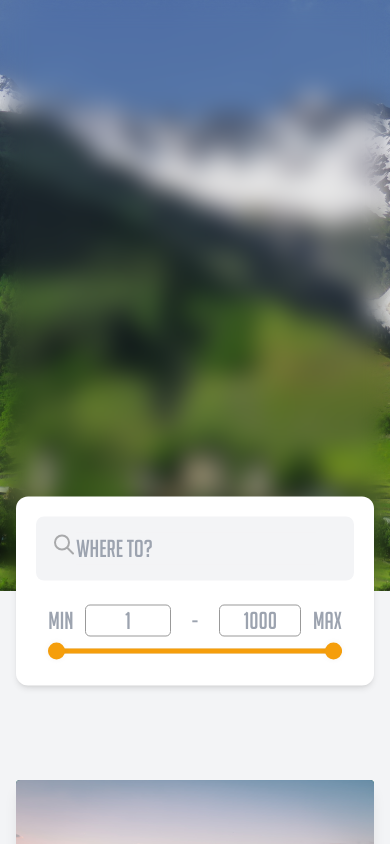
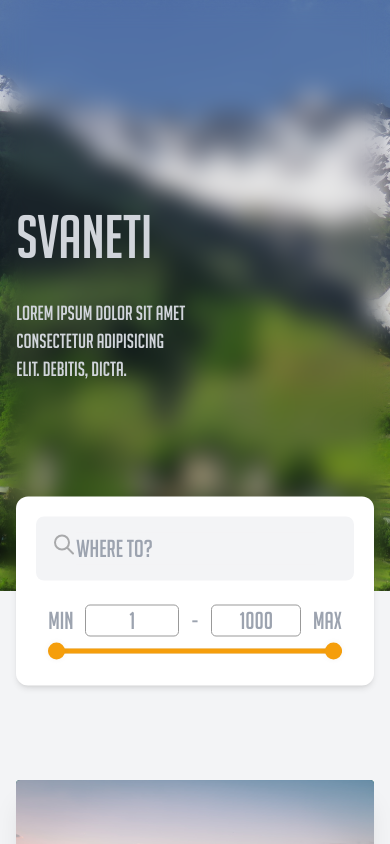
Before and after one commit to ajikia15/TravelAgency, a SvelteKit app: page / in a window 390 px wide. Shown: the top 844 px of the page. Built offline with nearby package versions, Linux system fonts and the light colour scheme.

Commit message:
small fixes

```diff
--- a/src/components/Card.svelte
+++ b/src/components/Card.svelte
@@ -3,17 +3,18 @@
 	export let tour;
 </script>
 
-<div class="group flex flex-col overflow-hidden rounded bg-emerald-800 text-white shadow-lg">
+<div
+	class="group flex flex-col overflow-hidden rounded bg-emerald-800 text-white shadow-xl transition-all hover:scale-105 hover:shadow-2xl">
 	<div class="overflow-hidden">
 		<img
-			class="w-full transition-all duration-500 ease-in-out group-hover:scale-[1.05] "
+			class="w-full transition-all duration-500 ease-in-out hover:scale-105 "
 			src={tour.src[0]}
 			alt="Sunset in the mountains" />
 	</div>
 	<div class="px-6 py-4 shadow-2xl">
 		<a
 			href="https://en.wikipedia.org/wiki/Svaneti"
-			class="inline-block text-3xl  transition-all duration-500 ease-in-out group-hover:text-amber-500 "
+			class="inline-block text-3xl  transition-all duration-500 ease-in-out group-hover:text-amber-500"
 			>{tour.destination}</a>
 		<p class="truncate text-xl text-gray-300 transition-all duration-300 lg:text-xl">
 			{tour.description}
--- a/src/components/Hero.svelte
+++ b/src/components/Hero.svelte
@@ -1,2 +1,18 @@
 <section
-	class="relative z-[-1] grid h-[70vh] w-full place-items-center bg-[url('/hero-svaneti-2.jpg')] bg-cover bg-top pt-0 after:absolute after:z-[-1] after:h-full after:w-full after:backdrop-blur-md md:pt-14" />
+	class="relative z-[-1] grid h-[70vh] w-full place-items-center bg-[url('/hero-svaneti-2.jpg')] bg-cover bg-top pt-0 after:absolute after:z-[-1] after:h-full after:w-full after:backdrop-blur-md md:pt-14">
+	<div class="grid h-5/6 w-11/12 grid-cols-2 gap-4 border-red-600 ">
+		<header class="grid border-yellow-400 text-gray-300">
+			<div class="flex flex-col justify-center ">
+				<div class="">
+					<p class="text-6xl">Svaneti</p>
+					<p class="pt-8 text-xl">
+						Lorem ipsum dolor sit amet consectetur adipisicing elit. Debitis, dicta.
+					</p>
+				</div>
+			</div>
+		</header>
+		<aside class="grid place-items-end border-yellow-200">
+			<div class="flex h-full w-5/6 items-center justify-center rounded-md  text-white" />
+		</aside>
+	</div>
+</section>
--- a/src/components/Range.svelte
+++ b/src/components/Range.svelte
@@ -65,7 +65,7 @@
 	}
 	.price-input .field {
 		display: flex;
-		width: 50%;
+		width: 80%;
 		align-items: center;
 	}
 	.field input {
--- a/src/utils/tours.ts
+++ b/src/utils/tours.ts
@@ -9,8 +9,6 @@ export default class Tour {
 		public src: string[],
 		public description: string,
 		public title: string,
-		public startDate: string,
-		public endDate: string,
 	  ) {
 		this.id = id;
 		this.destination = destination;
@@ -21,9 +19,8 @@ export default class Tour {
 		this.src = src;
 		this.description = description;
 		this.title = title;
-		this.startDate = startDate;
-		this.endDate = endDate;
 	}
+
 }
 
 export const tours = [
@@ -36,9 +33,7 @@ export const tours = [
 		5,
 		['tbilisi-1.jpg', 'tbilisi-2.jpg', 'tbilisi-3.jpg'],
 		'Discover the vibrant culture and history of Tbilisi!',
-		'Exploring Tbilisi',
-		'2022/06/01',
-		'2022/06/05'
+		'Exploring Tbilisi'
 	),
 	new Tour(
 		1,
@@ -49,9 +44,7 @@ export const tours = [
 		8,
 		['kazbegi-1.jpg', 'kazbegi-2.jpg', 'kazbegi-3.jpg'],
 		'Explore the beautiful landscapes of Kazbegi!',
-		'Hiking in Kazbegi',
-		'2022/06/15',
-		'2022/06/22'
+		'Hiking in Kazbegi'
 	),
 	new Tour(
 		2,
@@ -63,8 +56,6 @@ export const tours = [
 		['svaneti-1.jpg', 'svaneti-2.jpg', 'svaneti-3.jpg'],
 		'Discover the remote villages and stunning peaks of Svaneti!',
 		'Adventure in Svaneti',
-		'2022/07/01',
-		'2022/07/12'
 	),
 	new Tour(
 		3,
@@ -76,8 +67,6 @@ export const tours = [
 		['batumi-1.jpg', 'batumi-2.jpg', 'batumi-3.jpg'],
 		'Enjoy the sun, sea, and sand in Batumi!',
 		'Beach holiday in Batumi',
-		'2022/08/01',
-		'2022/08/06'
 	),
 	new Tour(
 		4,
@@ -89,8 +78,6 @@ export const tours = [
 		['kutaisi-1.jpg', 'kutaisi-2.jpg', 'kutaisi-3.jpg'],
 		'Discover the ancient history and architecture of Kutaisi!',
 		'Historic Kutaisi',
-		'2022/09/01',
-		'2022/09/04'
 	),
 	new Tour(
 		5,
@@ -102,8 +89,6 @@ export const tours = [
 		['vardzia-1.jpg', 'vardzia-2.jpg', 'vardzia-3.jpg'],
 		'Explore the stunning cave city of Vardzia!',
 		'Cave City Adventure',
-		'2022/10/01',
-		'2022/10/10'
 	),
 	new Tour(
 		6,
@@ -115,8 +100,6 @@ export const tours = [
 		['gudauri-1.jpg', 'gudauri-2.jpg', 'gudauri-3.jpg'],
 		'Hit the slopes at Georgia\'s top ski resort!',
 		'Skiing in Gudauri',
-		'2022/12/01',
-		'2022/12/08'
 	),
 	new Tour(
 		7,
@@ -128,8 +111,6 @@ export const tours = [
 		['borjomi-1.jpg', 'borjomi-2.jpg', 'borjomi-3.jpg'],
 		'Relax and unwind in the picturesque town of Borjomi!',
 		'Borjomi Getaway',
-		'2023/02/01',
-		'2023/02/03'
 	),
 	new Tour(
 		8,
@@ -141,7 +122,19 @@ export const tours = [
 		['ushguli-1.jpg', 'ushguli-2.jpg', 'ushguli-3.jpg'],
 		'Discover the highest permanently inhabited village in Europe!',
 		'Highland Adventure in Ushguli',
-		'2023/03/01',
-		'2023/03/14'
+	),
+	new Tour(
+		9,
+		'Tsalka',
+		110,
+		true,
+		6,
+		14,
+		['tsalka-1.jpg'],
+		'Where Mountains Meet the lake',
+		'The Hidden Gem of Caucasus'
 	)
 ];
+// sedan 3 jeep minivan 5 sprinter 16-18
+	// imereti samegrelo
+	//price starting from
```
